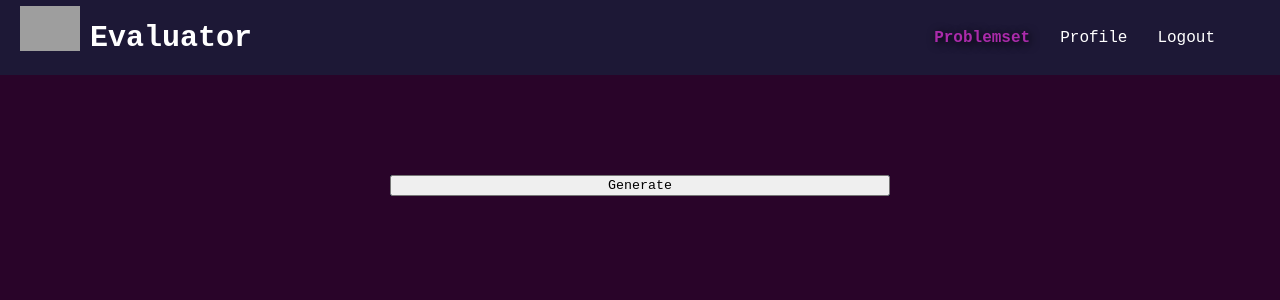
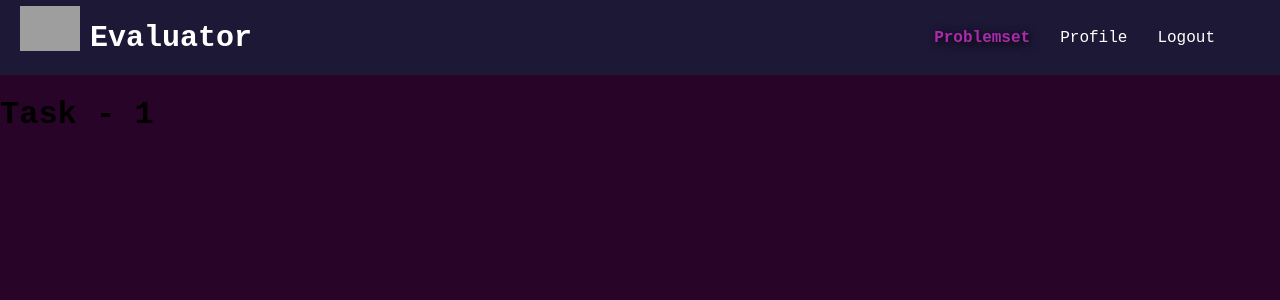
Before and after one commit to kiletic/evaluator, a React (Create React App) app: page /problemset/tasks/1 in a window 1280 px wide. Shown: the top 300 px of the page. Built offline with nearby package versions, Linux system fonts and the light colour scheme; grey boxes are pictures that could not be loaded.

Commit message:
Fix header renderOC, add component Task and links to tasks.

```diff
--- a/src/App.tsx
+++ b/src/App.tsx
@@ -3,11 +3,15 @@ import LoginForm from './components/LoginForm'
 import RegisterForm from './components/RegisterForm'
 import Problemset from './components/Problemset'
 import Header from './components/Header'
+import Task from './components/Task'
 
 function App() {
-	console.log(window.location.pathname);
   return (
 		<Router>
+			<Route render = {({ location }) =>
+				location.pathname !== "/" && location.pathname !== "/register"
+				? <Header />
+				: null } />
 			<Switch>
 				<Route path = "/register">
 					<RegisterForm />
@@ -15,12 +19,12 @@ function App() {
 				<Route exact path = "/">
 					<LoginForm />
 				</Route>
-				<div>
-					<Header />
-					<Route path = "/problemset">
-						<Problemset />
-					</Route>
-				</div>
+				<Route path = "/problemset/tasks/:id">
+					<Task />
+				</Route>
+				<Route exact path = "/problemset">
+					<Problemset />
+				</Route>
 			</Switch>
 		</Router>
   );
--- a/src/components/Header.tsx
+++ b/src/components/Header.tsx
@@ -6,7 +6,7 @@ const Header = () => {
 		<div className = "Header">
 			<div className = "container">
 				<span>
-					<div><img src = "https://i.ibb.co/JckqxQ1/tools.png"/></div>
+					<div><img src = "https://i.ibb.co/JckqxQ1/tools.png" alt = "logo"/></div>
 					<p>Evaluator</p>
 				</span>
 				<nav>
@@ -18,7 +18,7 @@ const Header = () => {
 				</nav>
 			</div>
 		</div>
-	)
+	);
 }
 
 export default Header;
--- a/src/components/Problemset.tsx
+++ b/src/components/Problemset.tsx
@@ -1,37 +1,34 @@
-import { useState } from 'react'
+import { useEffect, useState } from 'react'
+import { Link } from 'react-router-dom'
 import '../scss/Problemset.scss'
 import TaskRow from './TaskRow'
 
 const Problemset = () => {
-	const [tasks, addTask]: any = useState([]);
+	const [tasks, setTasks] = useState(null);
 
-	const fetchTasks = async () => {
-		await fetch('http://localhost:5000/tasks')
-		.then(res => res.json())
-		.then(taskList => {
-			let tasksToAdd = [];
-			for (var task of taskList) {
-				const newTask = (
-					<div className = "row" key = {tasks.length + tasksToAdd.length}>
-						<div className = "task-name">
-							<TaskRow key = {tasks.length + tasksToAdd.length} content = {task.name} />
-						</div>
-						<div className = "task-solved-icon">
-							<img src = "https://cdn3.iconfinder.com/data/icons/flat-actions-icons-9/792/Tick_Mark_Dark-256.png"></img>
-						</div>
-					</div>
-				)
-				tasksToAdd.push(newTask);
-			}
-			addTask(tasks.concat(tasksToAdd));
-		});
-	}
+	useEffect(() => {
+		fetch('http://localhost:5000/tasks')
+			.then(res => res.json())
+			.then(taskList => {
+				setTasks(taskList);
+			});
+	}, []);
 
 	return (
 		<div className = "Problemset">
 			<div className = "container">
-				<button onClick = {fetchTasks}> Generate </button>
-				{tasks}
+				{tasks && tasks.map(task => (
+					<Link to = {`/problemset/tasks/${task.id}`} >
+						<div className = "row" key = {task.id}>
+							<div className = "task-name">
+								<TaskRow content = {task.name} />
+							</div>
+							<div className = "task-solved-icon">
+								<img src = "https://cdn3.iconfinder.com/data/icons/flat-actions-icons-9/792/Tick_Mark_Dark-256.png" alt = "solved"></img>
+							</div>
+						</div>
+					</Link>
+				))}
 			</div>
 		</div>
 	)
--- /dev/null
+++ b/src/components/Task.tsx
@@ -0,0 +1,19 @@
+import { useParams } from 'react-router-dom'
+
+const Task = () => {
+	const { id } = useParams();
+
+	return (
+		<div className = "Task">
+			<div className = "container">
+				<div className = "content">
+					<h1> Task - { id } </h1>
+				</div>
+				<div className = "history">
+				</div>
+			</div>
+		</div>
+	);
+}
+
+export default Task;
--- a/src/index.tsx
+++ b/src/index.tsx
@@ -6,7 +6,7 @@ import reportWebVitals from './reportWebVitals';
 
 ReactDOM.render(
   <React.StrictMode>
-    <App />
+		<App />
   </React.StrictMode>,
   document.getElementById('root')
 );
--- a/src/scss/Problemset.scss
+++ b/src/scss/Problemset.scss
@@ -37,4 +37,8 @@ $primary-color: #0d0826;
 	.task-solved-icon {
 		border-left: 2px solid black;
 	}
+
+	a {
+		text-decoration: none;
+	}
 }
--- /dev/null
+++ b/src/scss/Task.scss
@@ -0,0 +1,6 @@
+.Task {
+	.container {
+		display: flex;
+
+	}
+}
```
